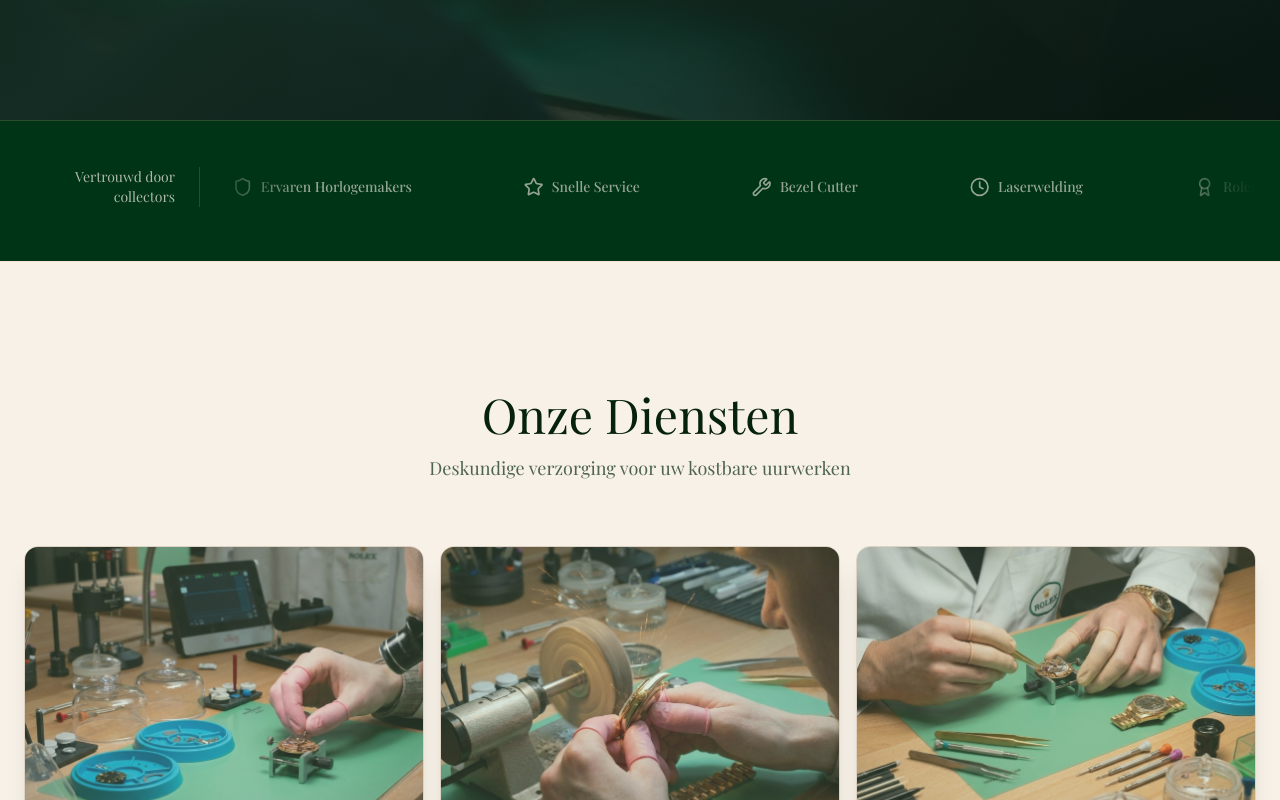
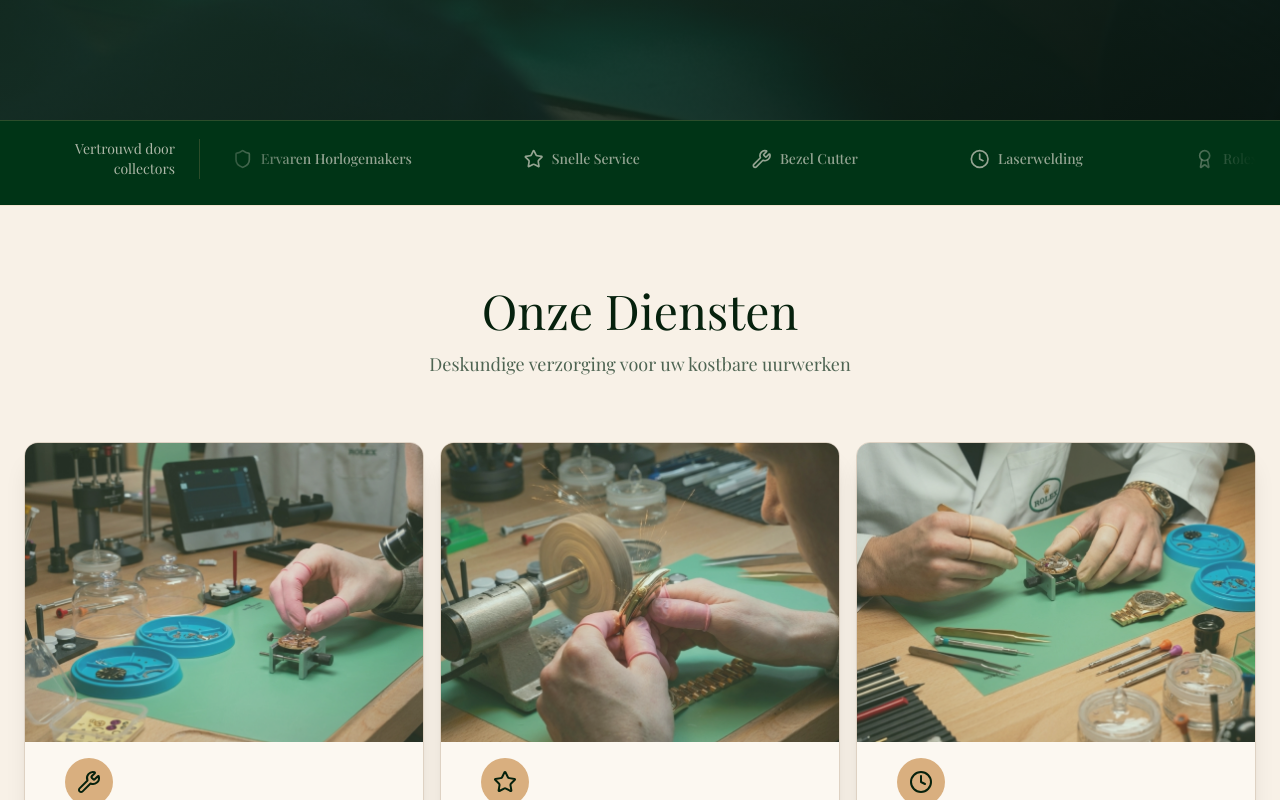
Before and after one commit to stridestudio/pontime-website, a Next.js app: page / in a window 1280 px wide. Shown: the part 680-1480 px from the top of the page. Built offline with nearby package versions, Linux system fonts and the light colour scheme; a web font is replaced by a local one.

Commit message:
Tighten spacing between trust indicators and services section

```diff
--- a/app/page.tsx
+++ b/app/page.tsx
@@ -330,12 +330,12 @@ export default function PontimeHomepage() {
         {/* Trust Indicators */}
         <section className="bg-primary pb-2 border-t border-accent/20">
           <div className="group relative m-auto max-w-7xl px-6">
-            <div className="flex flex-col items-center md:flex-row py-8">
+            <div className="flex flex-col items-center md:flex-row py-4">
               <div className="md:max-w-44 md:border-r md:border-accent/20 md:pr-6">
                 <p className="text-end text-sm text-primary-foreground/70">Vertrouwd door collectors</p>
               </div>
               <div
-                className="relative py-6 md:w-[calc(100%-11rem)]"
+                className="relative py-3 md:w-[calc(100%-11rem)]"
                 style={{
                   WebkitMaskImage:
                     "linear-gradient(to right, transparent 0, #000 10%, #000 90%, transparent 100%)",
@@ -371,7 +371,7 @@ export default function PontimeHomepage() {
         </section>
 
         {/* Services Section */}
-        <section id="diensten" className="bg-background py-24 md:py-32 border-t border-accent/20">
+        <section id="diensten" className="bg-background py-14 md:py-20 border-t border-accent/20">
           <div className="mx-auto max-w-7xl px-6">
             <motion.div
               initial={{ opacity: 0, y: 20 }}
```
